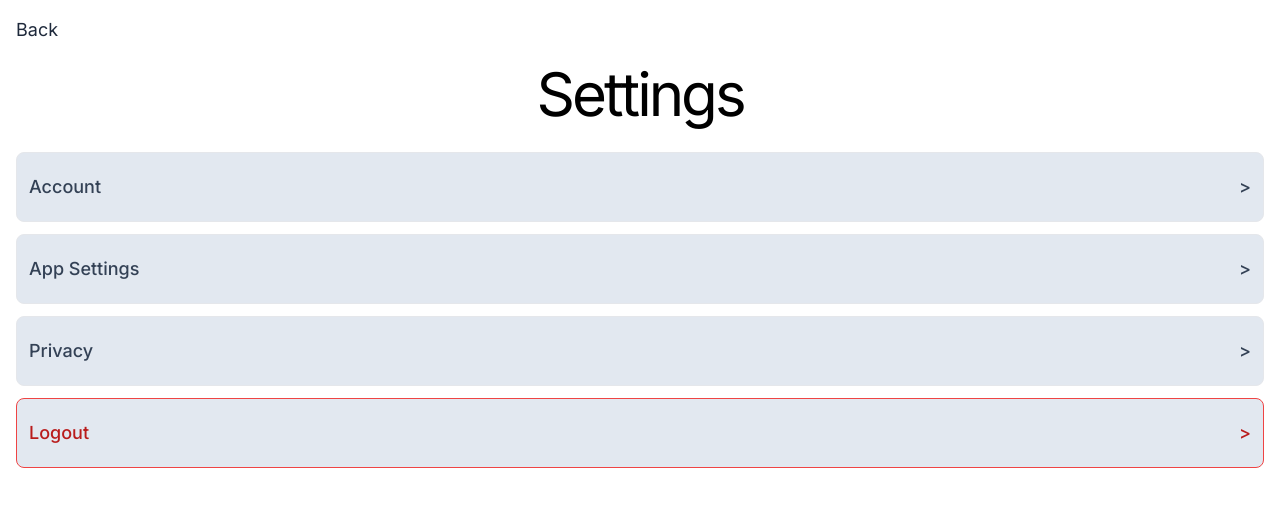
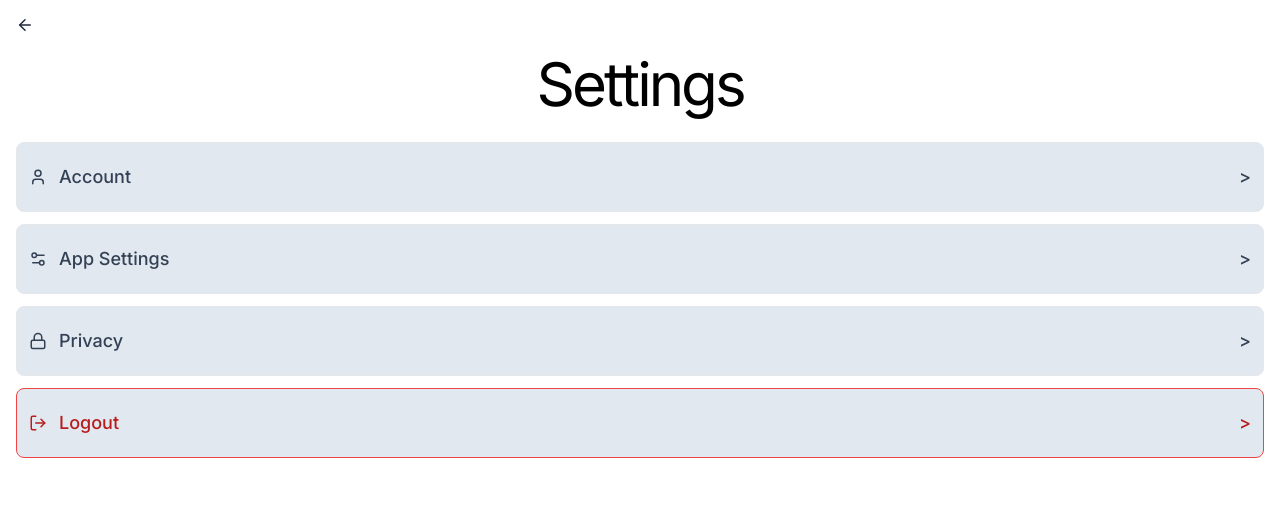
Before and after one commit to Manikya-Sharma/stusome, a Next.js app: page /logged-in/1/settings in a window 1280 px wide. Shown: the top 506 px of the page. Built offline with nearby package versions, Linux system fonts and the light colour scheme; sample sign-in values are in the browser's storage; a web font is replaced by a local one.

Commit message:
added icons

```diff
--- a/app/components/LoggedIn/NavDropdown.tsx
+++ b/app/components/LoggedIn/NavDropdown.tsx
@@ -3,6 +3,7 @@ import { useState } from "react";
 import { AppRouterInstance } from "next/dist/shared/lib/app-router-context";
 import Image from "next/image";
 import { State } from "@/app/types/user";
+import { LuLayoutDashboard, LuSettings, LuLogOut } from "react-icons/lu";
 
 type Props = {
   state: State;
@@ -37,7 +38,10 @@ export default function NavDropdown(props: Props) {
                   props.router.push(`/logged-in/${props.state._id}/dashboard`)
                 }
               >
-                Dashboard
+                <div className="flex items-center justify-start gap-2">
+                  <LuLayoutDashboard />
+                  <p>Dashboard</p>
+                </div>
               </button>
             </li>
             <li>
@@ -47,7 +51,10 @@ export default function NavDropdown(props: Props) {
                   props.router.push(`/logged-in/${props.state._id}/settings`)
                 }
               >
-                Settings
+                <div className="flex items-center justify-start gap-2">
+                  <LuSettings />
+                  <p>Settings</p>
+                </div>
               </button>
             </li>
             <li>
@@ -55,7 +62,10 @@ export default function NavDropdown(props: Props) {
                 className="w-full px-2 py-1 bg-gradient-to-r from-rose-300 to-rose-800 dark:from-rose-800 dark:to-rose-950 hover:text-fuchsia-200 text-[#fffffc] hover:from-rose-800 hover:to-rose-700 dark:hover:from-rose-300 dark:hover:to-rose-400 dark:hover:text-slate-800 transition-all duration-300 rounded-md"
                 onClick={() => props.logout(props.router)}
               >
-                Logout
+                <div className="flex items-center justify-start gap-2">
+                  <LuLogOut />
+                  <p>Logout</p>
+                </div>
               </button>
             </li>
           </ul>
--- a/app/components/Settings/Tile.tsx
+++ b/app/components/Settings/Tile.tsx
@@ -1,6 +1,21 @@
+import { LuUser, LuSettings2, LuLock, LuLogOut } from "react-icons/lu";
+import {
+  MdAddAPhoto,
+  MdDriveFileRenameOutline,
+  MdPassword,
+} from "react-icons/md";
+
 type Props = {
   description: string;
   type: "normal" | "danger" | "warning";
+  logo?:
+    | "user"
+    | "settings"
+    | "lock"
+    | "logout"
+    | "addPhoto"
+    | "rename"
+    | "password";
 };
 
 export default function Tile(props: Props) {
@@ -16,7 +31,44 @@ export default function Tile(props: Props) {
           " bg-slate-200 border-red-500 text-red-700 hover:bg-red-700 hover:text-white dark:bg-red-900 dark:text-red-200 dark:hover:bg-red-600 dark:hover:text-red-200 ")
       }
     >
-      <div>{props.description}</div>
+      <div className="flex items-center justify-start gap-3">
+        {props.logo == "user" && (
+          <div className="">
+            <LuUser />
+          </div>
+        )}
+        {props.logo == "settings" && (
+          <div className="">
+            <LuSettings2 />
+          </div>
+        )}
+        {props.logo == "lock" && (
+          <div className="">
+            <LuLock />
+          </div>
+        )}
+        {props.logo == "logout" && (
+          <div className="">
+            <LuLogOut />
+          </div>
+        )}
+        {props.logo == "addPhoto" && (
+          <div className="">
+            <MdAddAPhoto />
+          </div>
+        )}
+        {props.logo == "rename" && (
+          <div className="">
+            <MdDriveFileRenameOutline />
+          </div>
+        )}
+        {props.logo == "password" && (
+          <div className="">
+            <MdPassword />
+          </div>
+        )}
+        <p>{props.description}</p>
+      </div>
       <div>&gt;</div>
     </section>
   );
--- a/app/logged-in/[id]/settings/account/changePicture/page.tsx
+++ b/app/logged-in/[id]/settings/account/changePicture/page.tsx
@@ -7,6 +7,7 @@ import Image from "next/image";
 import { AppRouterInstance } from "next/dist/shared/lib/app-router-context";
 import BarLoader from "react-spinners/BarLoader";
 import { State } from "@/app/types/user";
+import { LuTrash2 } from "react-icons/lu";
 
 async function handleSubmit(
   picRef: React.RefObject<HTMLInputElement>,
@@ -164,8 +165,9 @@ export default function Login({ params }: { params: { id: string } }) {
                   setLoading(true);
                   removeProfile(state, router, setLoading);
                 }}
-                className="px-3 py-2 block w-fit mx-auto bg-red-600 hover:bg-red-100 hover:text-slate-800 mt-5 transition-all duration-200 rounded-md"
+                className="px-3 py-2 flex justify-between gap-2 items-center w-fit mx-auto bg-red-600 hover:bg-red-100 hover:text-slate-800 mt-5 transition-all duration-200 rounded-md"
               >
+                <LuTrash2 />
                 Remove
               </button>
             </div>
--- a/app/logged-in/[id]/settings/account/page.tsx
+++ b/app/logged-in/[id]/settings/account/page.tsx
@@ -3,6 +3,7 @@ import { useRouter } from "next/navigation";
 import { useState, useEffect } from "react";
 import Link from "next/link";
 import Tile from "@/app/components/Settings/Tile";
+import { LuArrowLeft } from "react-icons/lu";
 
 type Params = {
   params: { id: string };
@@ -39,17 +40,21 @@ export default function LoggedIn({ params }: Params) {
           href={`/logged-in/${state._id}/settings/`}
           className="text-slate-800 text-lg hover:underline underline-offset-2 dark:text-slate-200"
         >
-          Back
+          <LuArrowLeft />
         </Link>
       </div>
       <Link href={`/logged-in/${state._id}/settings/account/changePicture`}>
-        <Tile description="Change Profile Picture" type="normal" />
+        <Tile
+          description="Change Profile Picture"
+          type="normal"
+          logo="addPhoto"
+        />
       </Link>
       <Link href={`/logged-in/${state._id}/settings/account/changeUsername`}>
-        <Tile description="Change Username" type="normal" />
+        <Tile description="Change Username" type="normal" logo="rename" />
       </Link>
       <Link href={`/logged-in/${state._id}/settings/account/changePassword`}>
-        <Tile description="Change Password" type="normal" />
+        <Tile description="Change Password" type="normal" logo="password" />
       </Link>
     </main>
   );
--- a/app/logged-in/[id]/settings/app/page.tsx
+++ b/app/logged-in/[id]/settings/app/page.tsx
@@ -2,6 +2,7 @@
 import { useRouter } from "next/navigation";
 import { useState, useEffect } from "react";
 import Link from "next/link";
+import { LuArrowLeft, LuFlashlight, LuFlashlightOff } from "react-icons/lu";
 
 type Params = {
   params: { id: string };
@@ -16,6 +17,8 @@ export default function LoggedIn({ params }: Params) {
     email: "",
     password: "",
   });
+
+  const [theme, setTheme] = useState<"light" | "dark">("dark");
   useEffect(() => {
     const account = localStorage.getItem("account");
     if (account == null) {
@@ -31,6 +34,23 @@ export default function LoggedIn({ params }: Params) {
       router.push("/login");
     }
   }, [id, router, state._id]);
+
+  useEffect(() => {
+    if (document.documentElement.classList.contains("dark")) {
+      setTheme("dark");
+    } else {
+      setTheme("light");
+    }
+  }, []);
+
+  function handleTheme(mode: "light" | "dark") {
+    localStorage.setItem("theme", mode);
+    document.documentElement.classList.remove("dark");
+    document.documentElement.classList.remove("light");
+    document.documentElement.classList.add(mode);
+    setTheme(mode);
+  }
+
   return (
     <main className="p-4 min-h-screen dark:bg-slate-800 transition-all duration-200">
       <div className="mb-10">
@@ -38,20 +58,29 @@ export default function LoggedIn({ params }: Params) {
           href={`/logged-in/${state._id}/settings/`}
           className="text-slate-800 text-lg hover:underline underline-offset-2 dark:text-slate-200"
         >
-          Back
+          <LuArrowLeft />
         </Link>
       </div>
       <div className="text-lg w-full px-3 py-6 flex items-center justify-between bg-slate-300 dark:bg-slate-500 dark:text-slate-200 rounded-md">
+        <div className="inline-flex items-center justify-center mr-3">
+          {theme == "dark" ? <LuFlashlightOff /> : <LuFlashlight />}
+        </div>
         <p className="flex-grow">Change theme</p>
-        <div className="flex min-w-[30%] justify-around">
+        <div className="flex gap-3 min-w-[30%] justify-center">
           <button
-            className="block px-4 py-2 rounded-lg bg-slate-700 text-slate-200 hover:bg-slate-200 hover:text-slate-800 transition-all duration-200"
+            className={
+              "border-[3px] block px-4 py-2 rounded-lg bg-slate-700 text-slate-200 hover:bg-slate-200 hover:text-slate-800 transition-all duration-200 " +
+              (theme == "dark" ? " border-slate-400" : " border-transparent")
+            }
             onClick={() => handleTheme("dark")}
           >
             Dark
           </button>
           <button
-            className="block px-4 py-2 rounded-lg bg-slate-700 text-slate-200 hover:bg-slate-200 hover:text-slate-800 transition-all duration-200"
+            className={
+              "border-[3px] block px-4 py-2 rounded-lg bg-slate-700 text-slate-200 hover:bg-slate-200 hover:text-slate-800 transition-all duration-200" +
+              (theme == "light" ? " border-slate-400" : " border-transparent")
+            }
             onClick={() => handleTheme("light")}
           >
             Light
@@ -61,10 +90,3 @@ export default function LoggedIn({ params }: Params) {
     </main>
   );
 }
-
-function handleTheme(mode: "light" | "dark") {
-  localStorage.setItem("theme", mode);
-  document.documentElement.classList.remove("dark");
-  document.documentElement.classList.remove("light");
-  document.documentElement.classList.add(mode);
-}
--- a/app/logged-in/[id]/settings/page.tsx
+++ b/app/logged-in/[id]/settings/page.tsx
@@ -2,6 +2,7 @@
 import { useRouter } from "next/navigation";
 import { useState, useEffect } from "react";
 import Link from "next/link";
+import { LuArrowLeft } from "react-icons/lu";
 
 import Tile from "@/app/components/Settings/Tile";
 
@@ -40,7 +41,7 @@ export default function LoggedIn({ params }: Params) {
           href={`/logged-in/${state._id}/`}
           className="text-slate-800 dark:text-slate-200 text-lg hover:underline underline-offset-2"
         >
-          Back
+          <LuArrowLeft />
         </Link>
       </div>
       <div className="mt-5 mb-7">
@@ -53,17 +54,17 @@ export default function LoggedIn({ params }: Params) {
         <div className="">
           <div>
             <Link href={`/logged-in/${params.id}/settings/account`}>
-              <Tile description="Account" type="normal" />
+              <Tile description="Account" type="normal" logo={"user"} />
             </Link>
           </div>
           <div>
             <Link href={`/logged-in/${params.id}/settings/app`}>
-              <Tile description="App Settings" type="normal" />
+              <Tile description="App Settings" type="normal" logo="settings" />
             </Link>
           </div>
           <div>
             <Link href={`/logged-in/${params.id}/settings/privacy`}>
-              <Tile description="Privacy" type="normal" />
+              <Tile description="Privacy" type="normal" logo="lock" />
             </Link>
           </div>
         </div>
@@ -73,7 +74,7 @@ export default function LoggedIn({ params }: Params) {
             router.push("/");
           }}
         >
-          <Tile description="Logout" type="danger" />
+          <Tile description="Logout" type="danger" logo="logout" />
         </div>
       </div>
     </main>
--- a/package.json
+++ b/package.json
@@ -20,6 +20,7 @@
     "postcss": "8.4.27",
     "react": "18.2.0",
     "react-dom": "18.2.0",
+    "react-icons": "^4.10.1",
     "react-markdown": "^8.0.7",
     "react-spinners": "^0.13.8",
     "react-syntax-highlighter": "^15.5.0",
```
Also changed, not shown: app/components/Landing/Footer.tsx (+13 -1 lines), app/components/Landing/Navbar.tsx (+8 -3 lines), app/components/LoggedIn/Welcome.tsx (+7 -9 lines), app/components/Posts/Discussions.tsx (+7 -3 lines), 1 other file (tests, documents, lock files or other folders).
